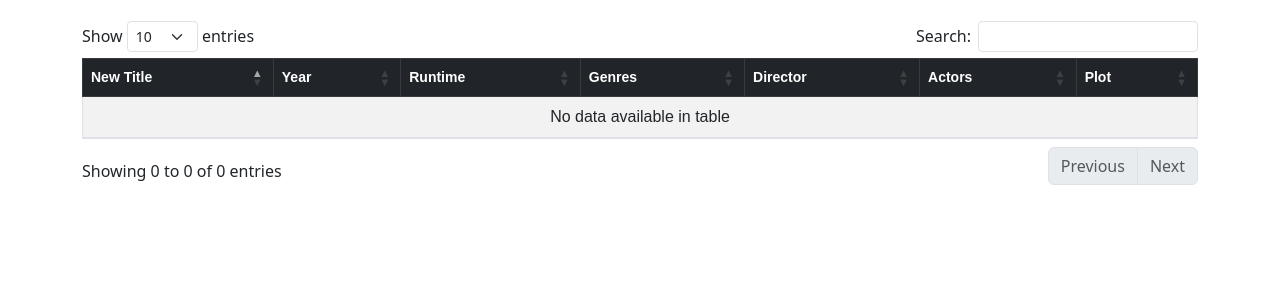
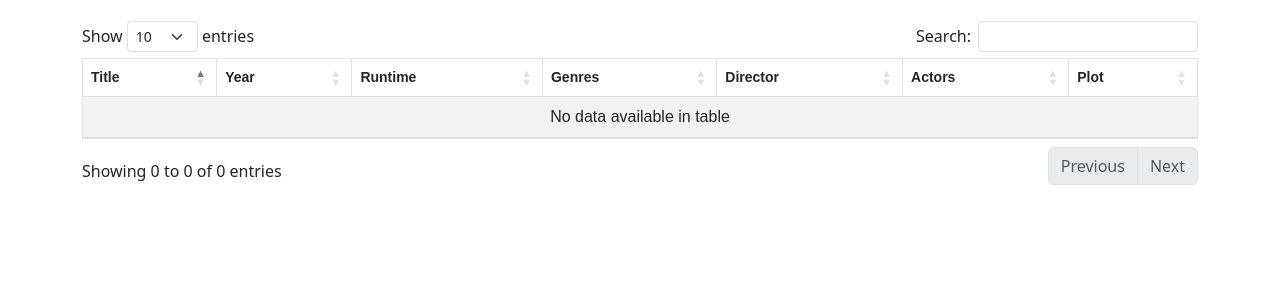
Before and after one commit to tarof429/moreflix, a Flask app: page / in a window 1280 px wide. Shown: the part 43-340 px from the top of the page. Run offline with Flask 3, Linux system fonts and the light colour scheme; data that the repository does not hold is empty; some libraries are stand-ins or nearby versions.

Commit message:
Use a different table style that's easier on the eye

```diff
--- a/templates/index.html
+++ b/templates/index.html
@@ -34,9 +34,9 @@
 
     <div class="container mt-4">
         <table id="movies" class="table table-striped table-bordered">
-            <thead class="table-dark">
+            <thead class="table-striped">
                 <tr>
-                    <th>New Title</th>
+                    <th>Title</th>
                     <th>Year</th>
                     <th>Runtime</th>
                     <th>Genres</th>
```
